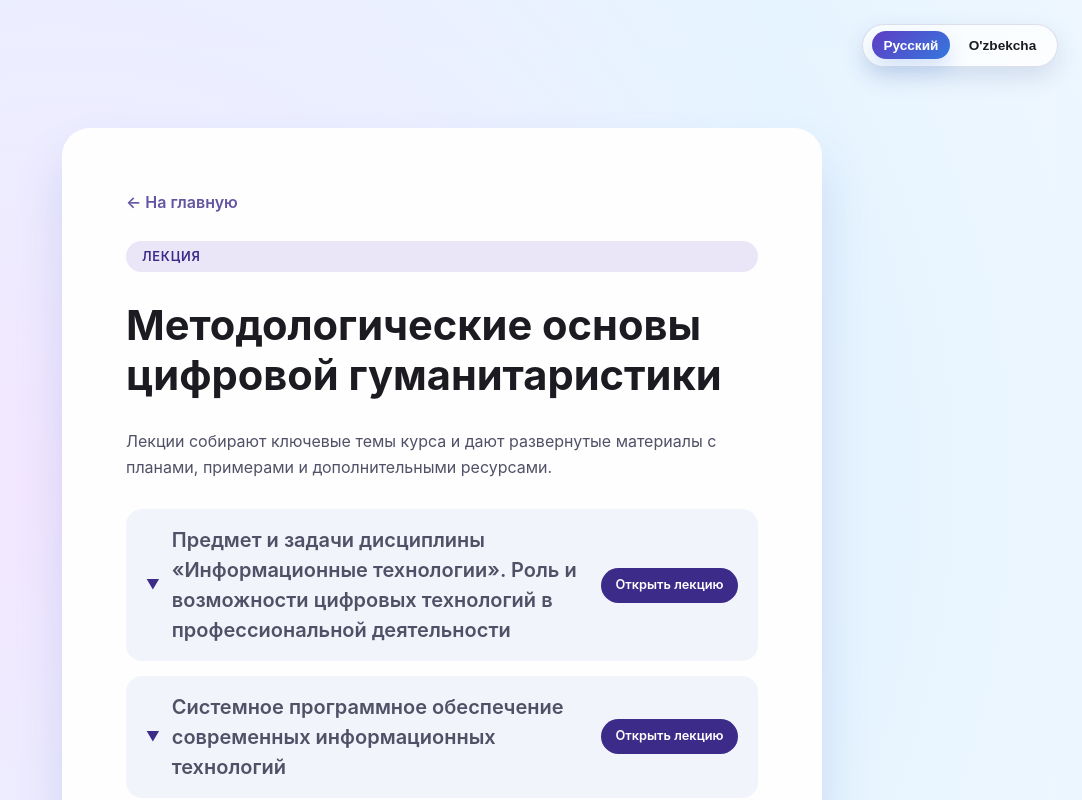
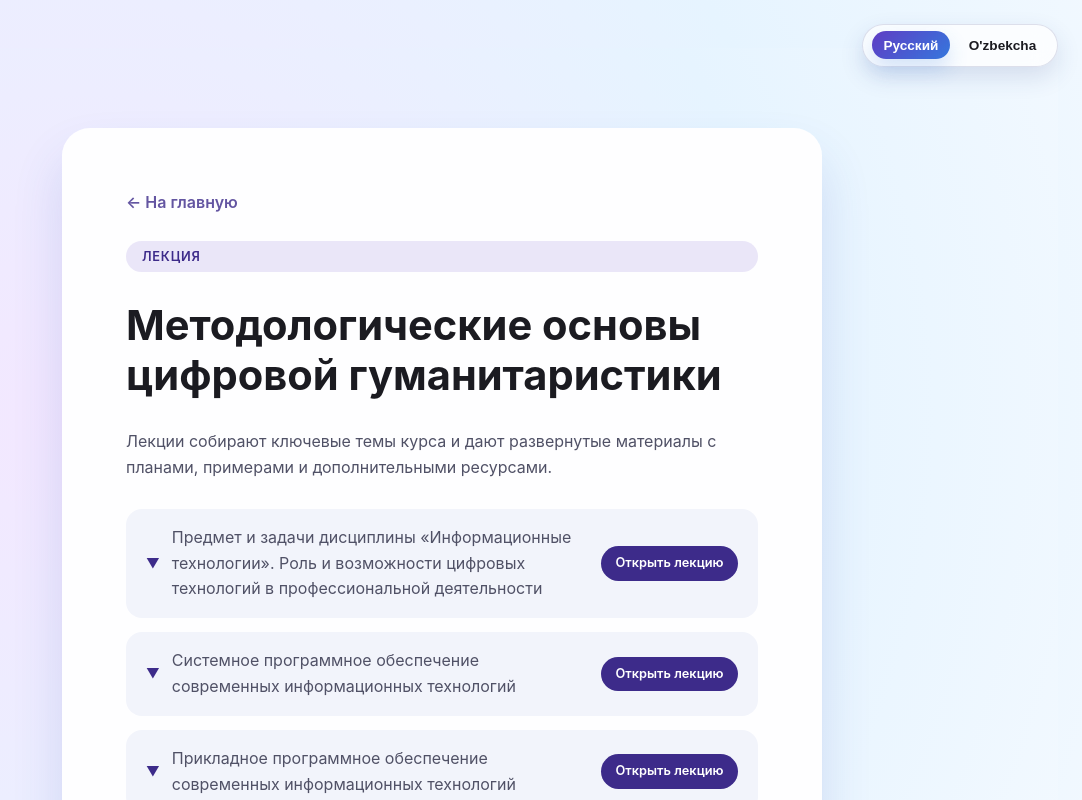
Before and after one commit to kasperskycomuz/1nformation_technology, a Next.js app: page /lecture in a window 1280 px wide. Shown: the top 800 px of the page, without its empty margins (198-1280 px from the left). Built offline with nearby package versions, Linux system fonts and the light colour scheme.

Commit message:
Первый13

```diff
--- a/app/globals.css
+++ b/app/globals.css
@@ -500,17 +500,6 @@ body {
   gap: 0.75rem;
 }
 
-.section__list-title {
-  font-size: 1rem;
-  font-weight: 600;
-  line-height: 1.5;
-  color: inherit;
-}
-
-.section--lecture .section__list-title {
-  font-size: 1.25rem;
-}
-
 .section__list-item:hover {
   box-shadow: 0 12px 28px rgba(54, 87, 184, 0.12);
 }
@@ -561,6 +550,17 @@ body {
 
 .section__list-item--open .section__list-icon {
   transform: rotate(180deg);
+
+.section__list-title {
+  font-size: 1.2rem;
+  font-weight: 600;
+  color: var(--text-primary);
+  line-height: 1.35;
+}
+
+.section--lecture .section__list-title {
+  font-size: clamp(0.9rem, 0.8vw + 0.7rem, 1.05rem);
+}
 }
 
 .section__list-cta,
--- a/components/SectionPageClient.tsx
+++ b/components/SectionPageClient.tsx
@@ -14,6 +14,7 @@ export function SectionPageClient({ slug }: SectionPageClientProps) {
   const { language } = useLanguage();
   const content = sectionContent[slug][language];
   const [openItems, setOpenItems] = useState<Record<number, boolean>>({});
+  const sectionClassName = slug === "lecture" ? "section section--lecture" : "section";
   const linkLabels: Record<typeof language, string> = {
     ru: slug === "lecture" ? "Открыть лекцию" : "Подробнее",
     uz: slug === "lecture" ? "Ma'ruza sahifasini ochish" : "Batafsil"
@@ -31,7 +32,7 @@ export function SectionPageClient({ slug }: SectionPageClientProps) {
   };
 
   return (
-    <main className={`section section--${slug}`}>
+    <main className={sectionClassName}>
       <div className="section__wrap">
         <Link href="/" className="section__back">
           {content.backLabel}
```
